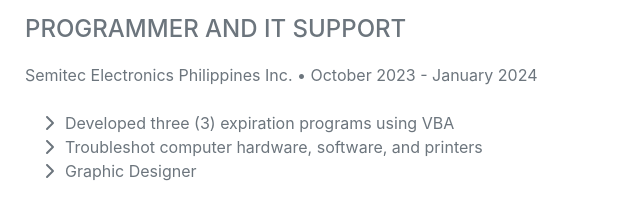
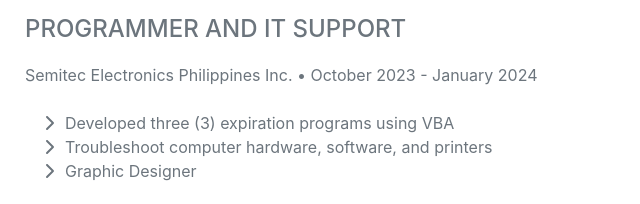
Before and after one commit to AlexanderBagual/AlexanderBagual.github.io, a plain HTML site: page resume.html in a window 1280 px wide. Shown: the part 1040-1244 px from the top of the page, 295-935 px from the left. Drawn offline with nearby package versions, Linux system fonts and the light colour scheme; a web font is replaced by a local one.

Commit message:
Update resume.html

```diff
--- a/resume.html
+++ b/resume.html
@@ -72,7 +72,7 @@
                         </li>
                         <li>
                             <span class="fa-li"><i class="fas fa-chevron-right"></i></span>
-                            Troubleshot computer hardware, software, and printers
+                            Troubleshoot computer hardware, software, and printers
                         </li>
                         <li>
                             <span class="fa-li"><i class="fas fa-chevron-right"></i></span>
```
